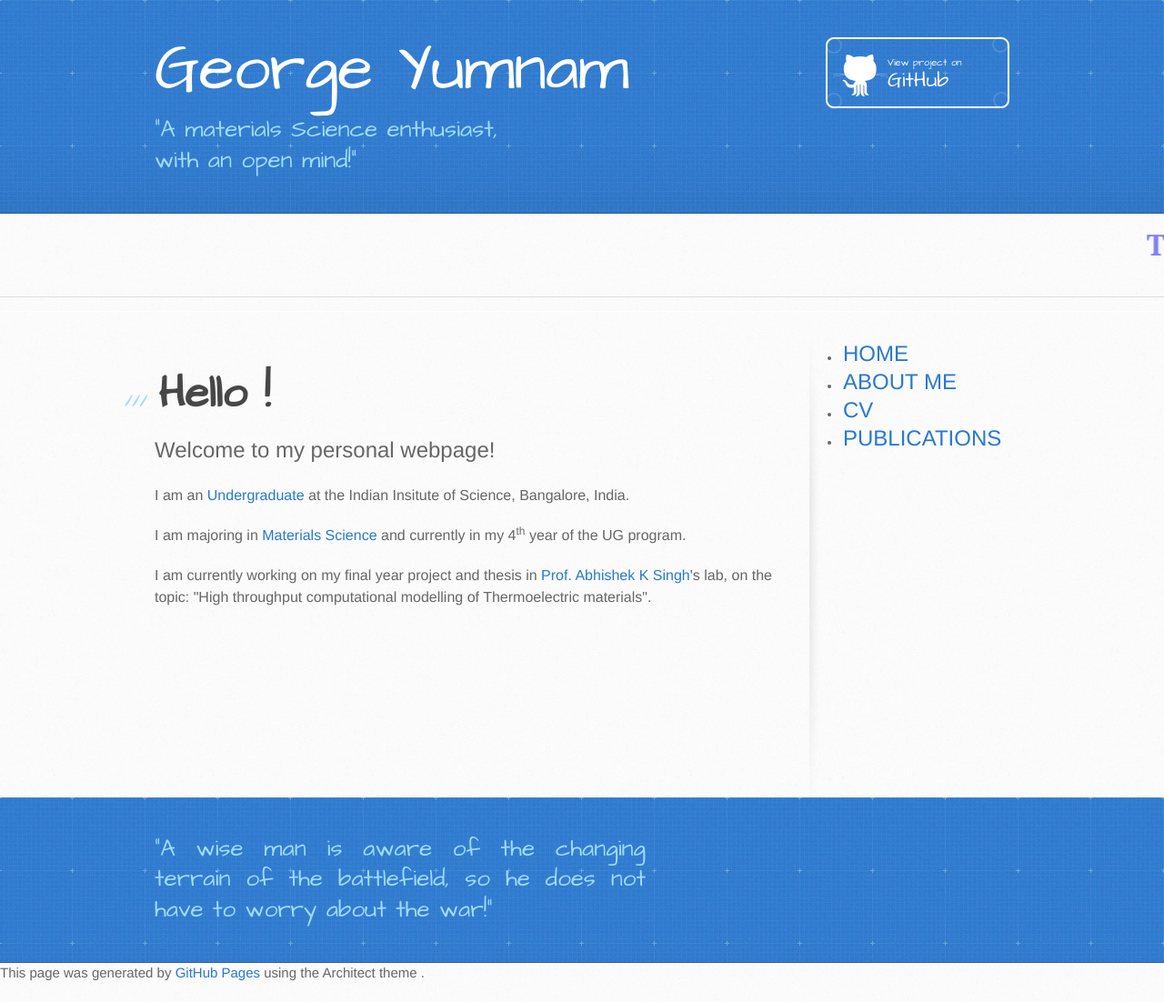
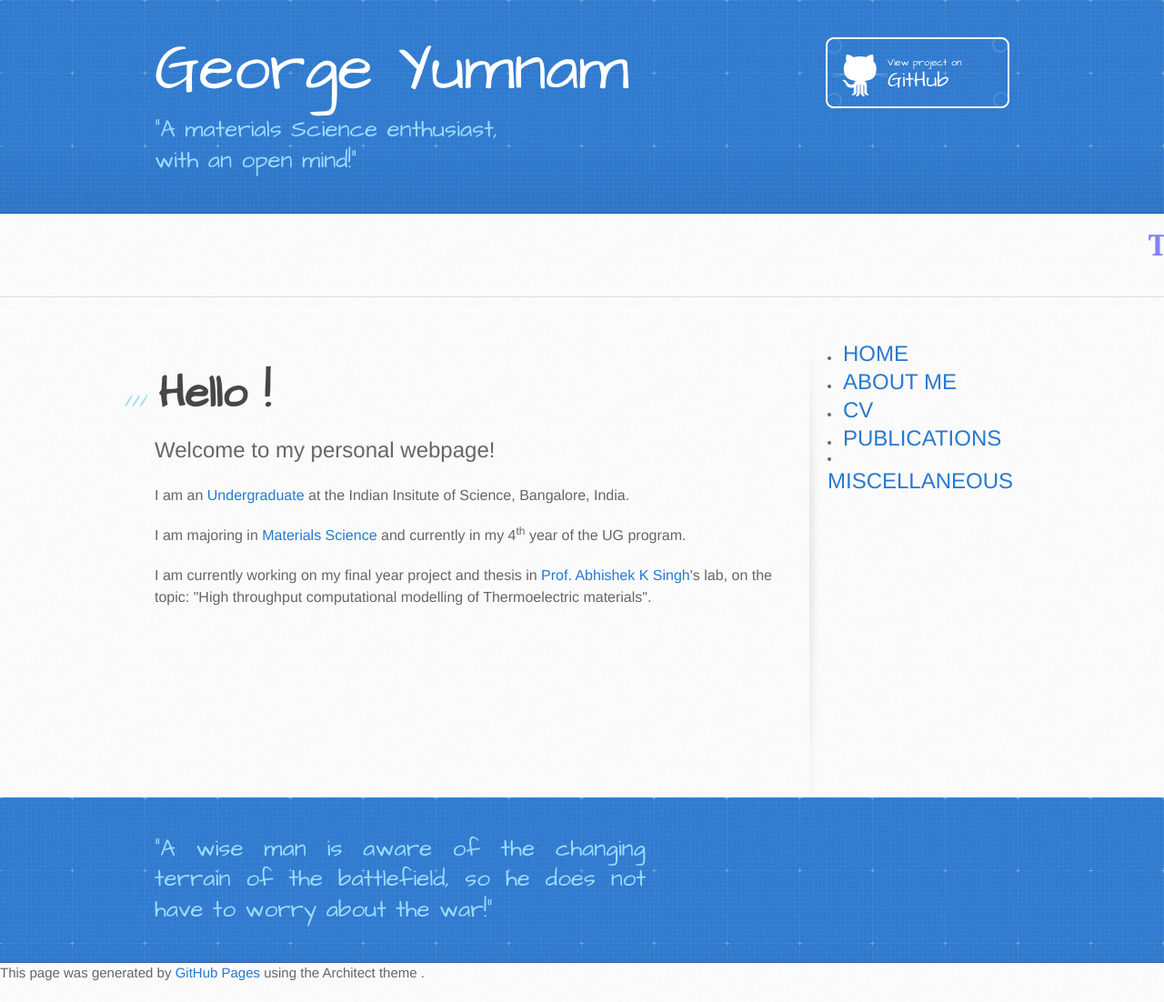
Before and after one commit to georgeyumnam/georgeyumnam, a Jekyll site: the page index.html, which Jekyll copies as it is, in a window 1280 px wide. Shown: the whole page at 91% size. Built offline with Jekyll 4.4.1, drawn with Linux system fonts in a browser that asks for light colours.

Commit message:
index n pub

```diff
--- a/index.html
+++ b/index.html
@@ -71,6 +71,7 @@ padding:1.2vw;
 <li><a href="/georgeyumnam/about"><font size="5">ABOUT ME</font></a></li>
 <li><a href="/georgeyumnam/cv"><font size="5">CV</font></a></li>
 <li><a href="/georgeyumnam/pub"><font size="5">PUBLICATIONS</font></a></li>
+<li><a href="/georgeyumnam/misc"><font size="5">MISCELLANEOUS</font></a></li>
 <!--<li><a href="/georgeyumnam/res_int"><font size="5">RESEARCH</font></a></li>-->
 </nav>
 
--- a/pub.html
+++ b/pub.html
@@ -38,6 +38,9 @@
 			</div>
 
 
+<iframe src="//www.slideshare.net/slideshow/embed_code/key/xufgaadVifiAKJ" width="668" height="714" frameborder="0" marginwidth="0" marginheight="0" scrolling="no" style="border:1px solid #CCC; border-width:1px; margin-bottom:5px; max-width: 100%;" allowfullscreen> </iframe> <div style="margin-bottom:5px"> <strong> <a href="//www.slideshare.net/georgeyumnam/high-temperature-thermoelectric-properties-of-zr-and-hf-based-transition-metal-dichalcogenides-a-first-principles-study" title="High temperature thermoelectric properties of Zr and Hf based transition metal dichalcogenides: A first principles study" target="_blank">High temperature thermoelectric properties of Zr and Hf based transition metal dichalcogenides: A first principles study</a> </strong> from <strong><a href="//www.slideshare.net/georgeyumnam" target="_blank">George Yumnam</a></strong> </div>
+
+
 		<div id="go-top">
 			<div id="nav_up" class="hand-cursor">
 				<img src="images/go-top.png" alt="Go to Top" />
```
